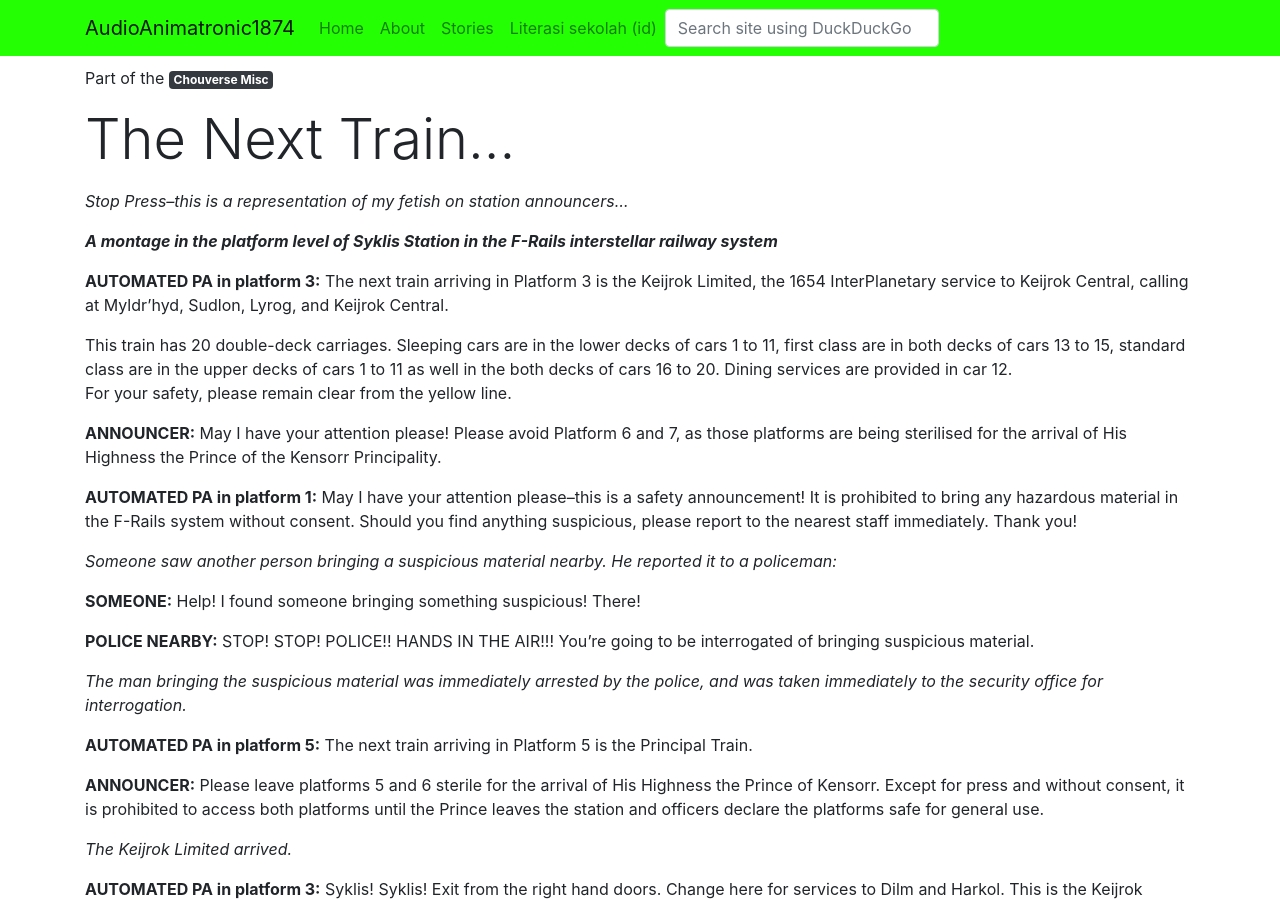
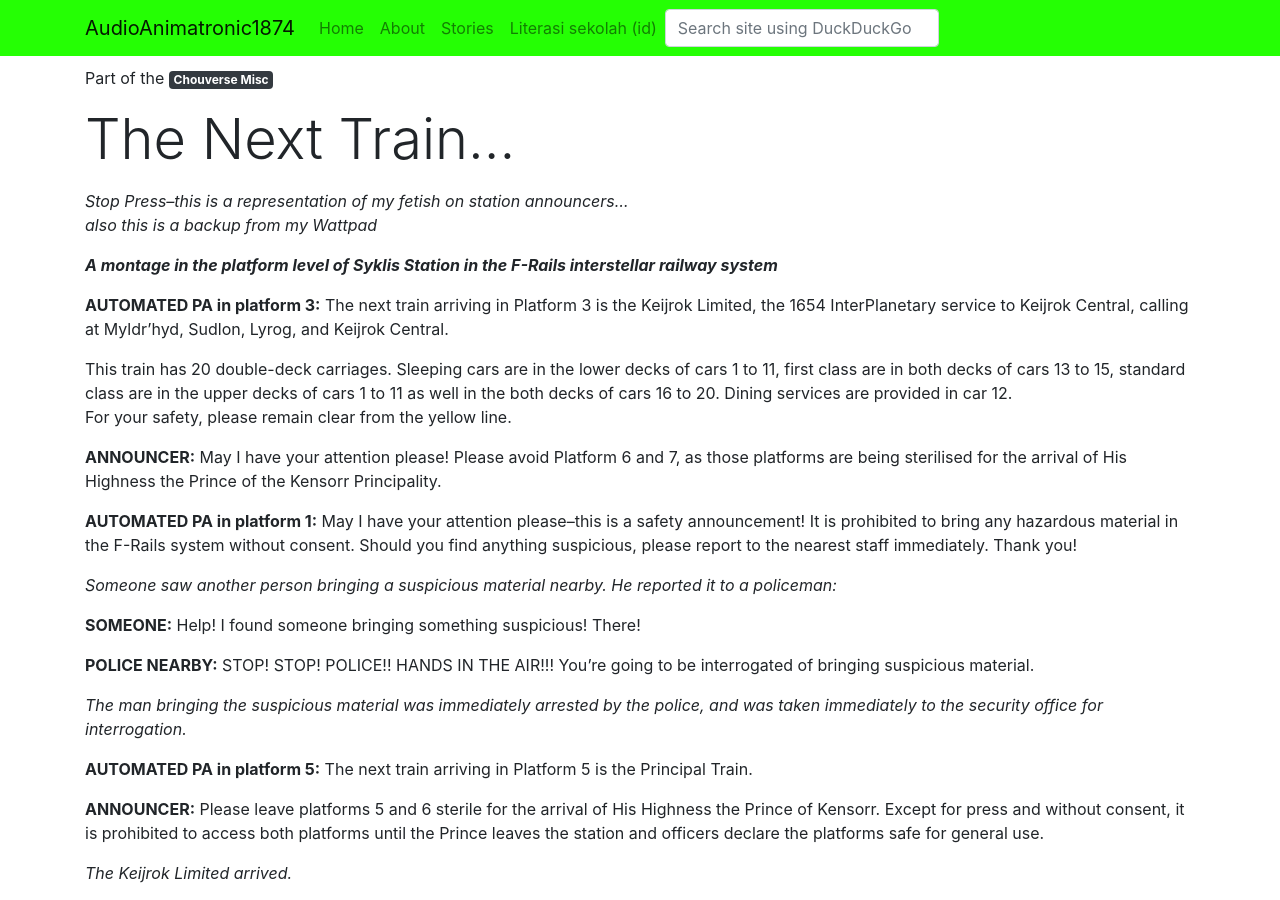
Before and after one commit to aa1874/aa1874site, a Jekyll site: the page built from _stories/the-next-train.md, in a window 1280 px wide and 900 px high. Built offline with Jekyll 4.4.1, drawn with Linux system fonts in a browser that asks for light colours; nearby versions of some CDN libraries; some web fonts are replaced.

Commit message:
Update from Forestry.io gibranalnn@outlook.com updated _stories/the-next-train.md

```diff
--- a/_stories/the-next-train.md
+++ b/_stories/the-next-train.md
@@ -5,7 +5,8 @@ title: The Next Train...
 headline: ''
 
 ---
-_Stop Press--this is a representation of my fetish on station announcers..._
+_Stop Press--this is a representation of my fetish on station announcers...
+also this is a backup from my Wattpad_
 
 **_A montage in the platform level of Syklis Station in the F-Rails interstellar railway system_**
 
```
